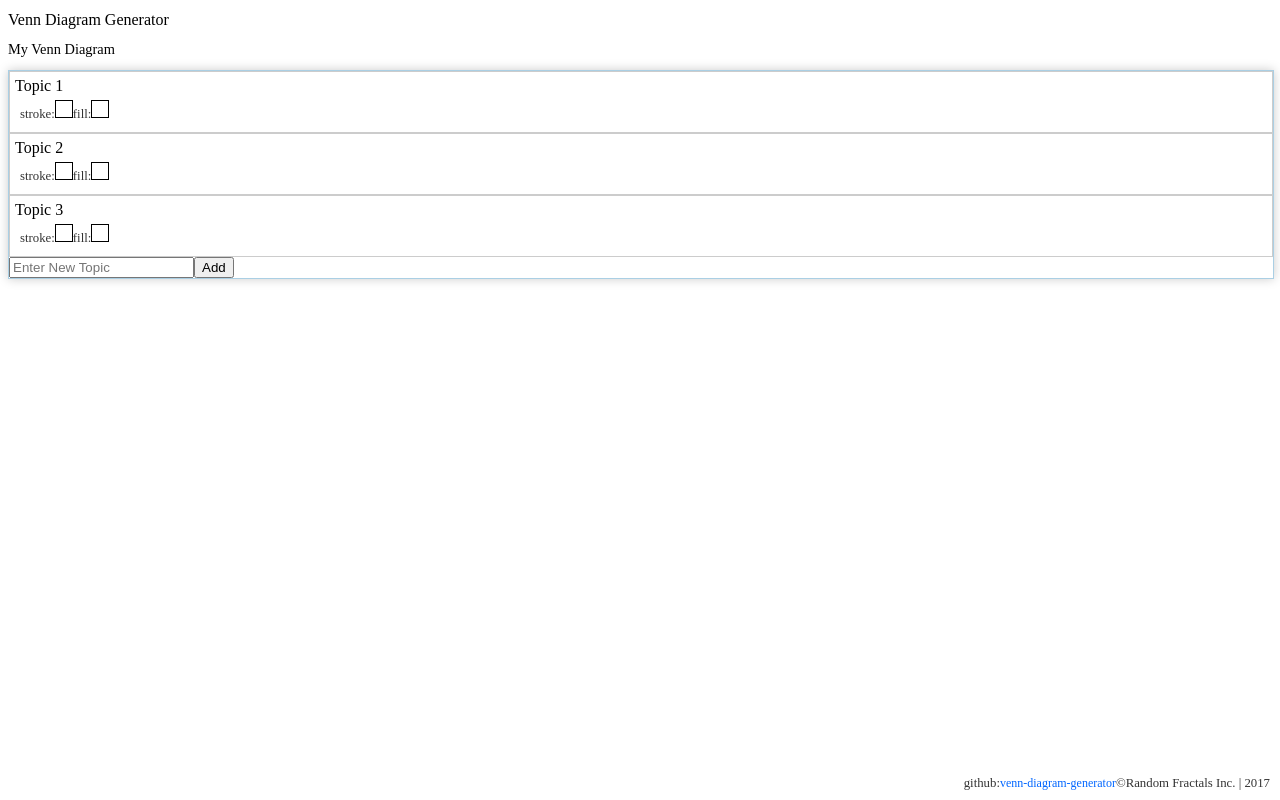
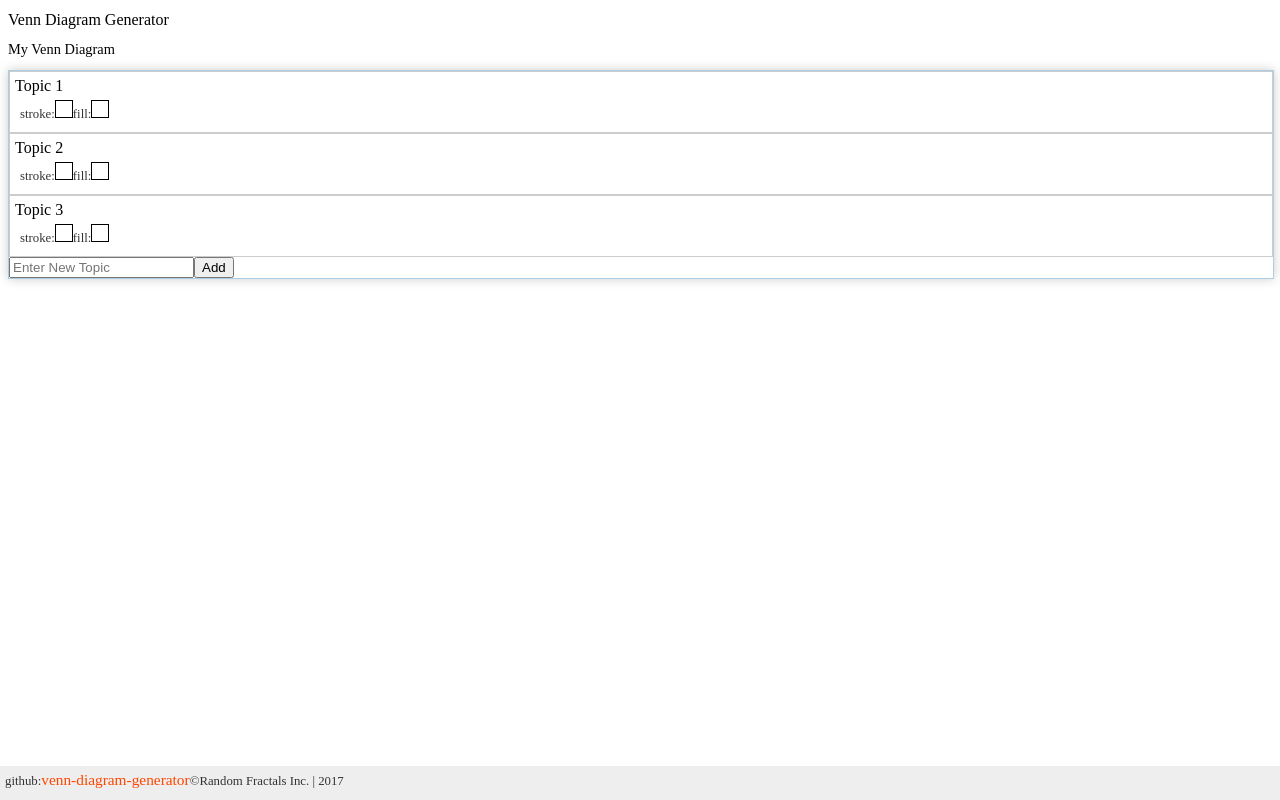
Before and after one commit to RandomFractals/venn-diagram-generator, an Angular app: page / in a window 1280 px wide. Built offline with nearby package versions, Linux system fonts and the light colour scheme.

Commit message:
pinned footer style changes

```diff
--- a/src/app/app.component.html
+++ b/src/app/app.component.html
@@ -26,7 +26,8 @@
 		</div>
 		<div id="footer" class="footer left">
 			<span>github:</span>
-			<a href="https://github.com/RandomFractals/venn-diagram-generator" target="_blank"
+			<a href="https://github.com/RandomFractals/venn-diagram-generator"
+        target="_blank" class="link"
 				title="&copy;Random Fractals Inc. 2016 sentimental.io github">venn-diagram-generator</a>
       <span>&copy;Random Fractals Inc. | 2017</span>
 		</div>
--- a/src/styles.css
+++ b/src/styles.css
@@ -27,7 +27,13 @@ a {
 	font-size: 9pt;
 }
 
-/* app text elements + link styles */
+.label {
+	font-size: .8em;
+	color: #333;
+	margin: 0px;
+}
+
+/* app footer styles */
 .footer, .label {
 	font-size: .8em;
 	color: #333;
@@ -35,15 +41,17 @@ a {
 }
 
 .link {
-	font-size: 0.9em;
-	color: #06f;
+	font-size: 1.2em;
+	color: orangered;
 }
 
 /* footer styles */
 #footer {
+  background-color: #eee;
+	bottom: 0px;
+  left: 0px;
+	height: 24px;
+  width: 100%;
+  padding: 5px;
 	position: fixed;
-	bottom: 0px;
-	height: 24px;
-	float: right;
-	right: 10px;
 }
```
